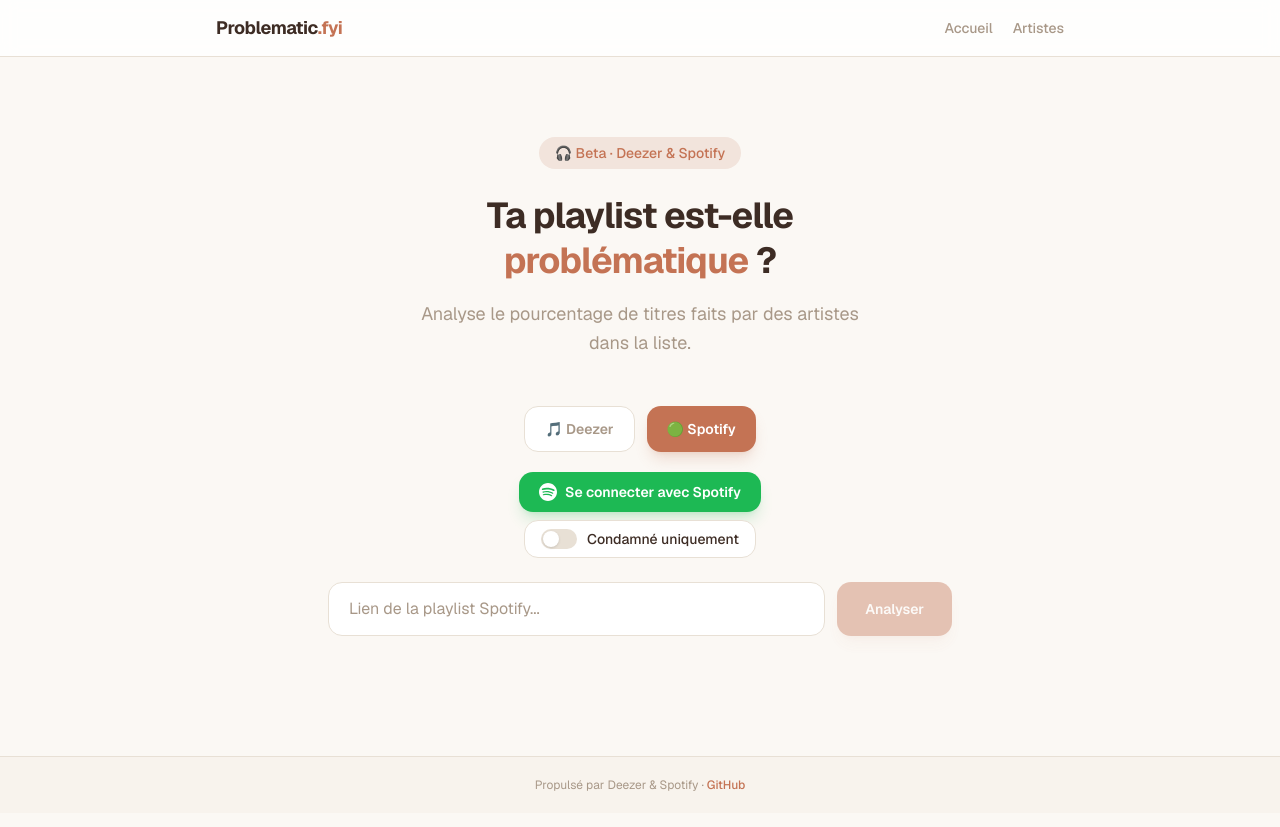
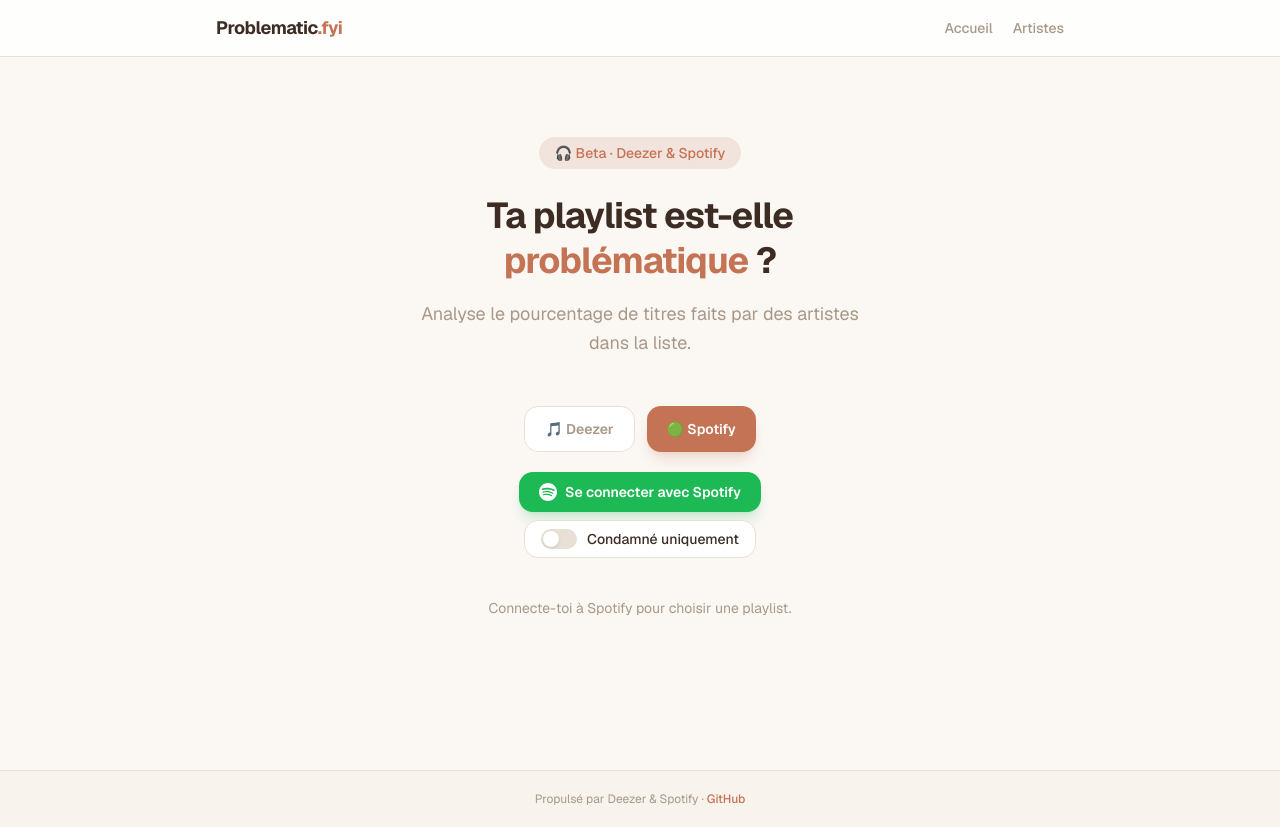
Before and after one commit to gzm-lab/deezer-problematic, a Next.js app: page / in a window 1280 px wide. Both pictures are taken after a click on the button "🟢 Spotify". Built offline with nearby package versions, Linux system fonts and the light colour scheme.

Commit message:
chore: remove URL input for Spotify — login required

```diff
--- a/src/app/page.tsx
+++ b/src/app/page.tsx
@@ -271,7 +271,6 @@
                   </option>
                 ))}
               </select>
-              {/* Chevron custom */}
               <svg className="absolute right-4 top-1/2 -translate-y-1/2 w-4 h-4 text-muted pointer-events-none" fill="none" stroke="currentColor" viewBox="0 0 24 24">
                 <path strokeLinecap="round" strokeLinejoin="round" strokeWidth={2} d="M19 9l-7 7-7-7" />
               </svg>
@@ -290,8 +289,15 @@
               )}
             </button>
           </div>
+        ) : platform === "spotify" ? (
+          /* Spotify non connecté : juste le bouton de connexion */
+          <div className="text-center py-4">
+            <p className="text-sm text-muted mb-4">
+              Connecte-toi à Spotify pour choisir une playlist.
+            </p>
+          </div>
         ) : (
-          /* Pas connecté ou Deezer : champ URL */
+          /* Deezer : champ URL */
           <div className="flex flex-col sm:flex-row gap-2 sm:gap-3">
             <div className="flex-1 relative">
               <input
```
